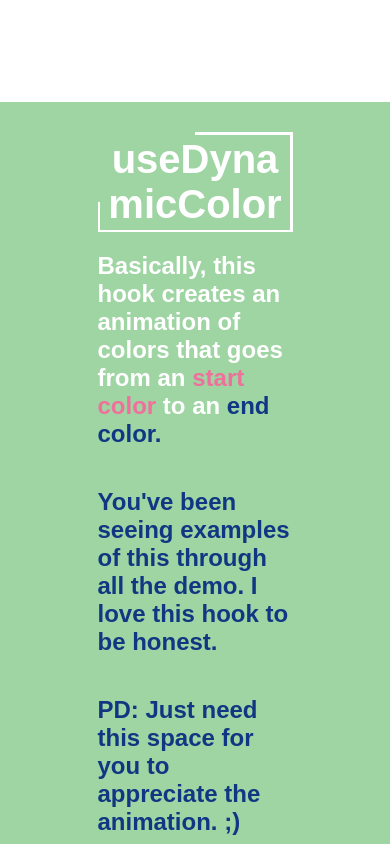
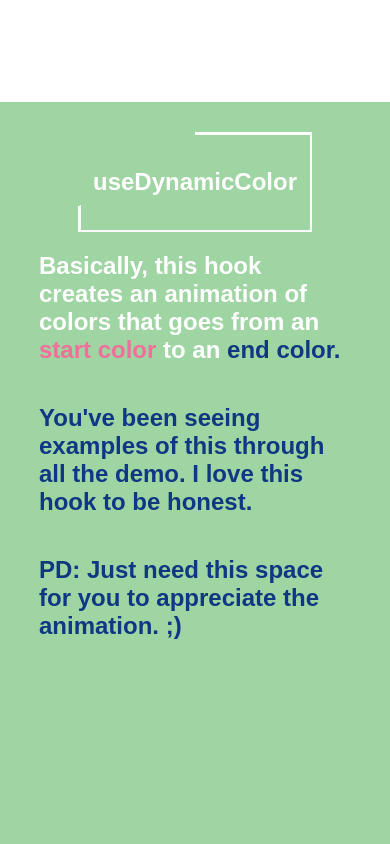
Before and after one commit to zJaaal/react-scroll-utilities, a React (Vite) app: page / in a window 390 px wide. Shown: the part 3600-4444 px from the top of the page. Built offline with nearby package versions, Linux system fonts and the light colour scheme; a web font is replaced by a local one.

Commit message:
make dynamicColor section responsive

```diff
--- /dev/null
+++ b/src/site/components/dynamic/Dynamic.styles.css
@@ -0,0 +1,10 @@
+.explanation {
+  width: 60%;
+}
+
+@media screen and (max-width: 400px) {
+  .explanation {
+    font-size: 16px;
+    width: 80%;
+  }
+}
--- a/src/site/components/dynamic/Dynamic.tsx
+++ b/src/site/components/dynamic/Dynamic.tsx
@@ -1,5 +1,7 @@
 import React, { useRef } from "react";
 import { Rectangle, useDynamicColor } from "../../../lib";
+
+import "./Dynamic.styles.css";
 
 const Dynamic = () => {
   const ref = useRef(null);
@@ -40,10 +42,12 @@ const Dynamic = () => {
         backgroundColor={backgroundColor}
         color={color}
         stroke={5}
-        width={window.innerWidth / 2 + "px"}
+        width="60vw"
         height={100 + "px"}
       >
-        <h1 style={{ color: color, fontSize: "40px" }}>useDynamicColor</h1>
+        <h1 style={{ color: color }} className="long-section-title">
+          useDynamicColor
+        </h1>
       </Rectangle>
       <div
         ref={exampleRef}
@@ -52,17 +56,18 @@ const Dynamic = () => {
           flexDirection: "column",
           alignItems: "center",
         }}
+        className="explanation"
       >
-        <h2 style={{ marginTop: "20px", color, width: "50%" }}>
+        <h2 style={{ marginTop: "20px", color }}>
           Basically, this hook creates an animation of colors that goes from an{" "}
           <span style={{ color: "#ef709b" }}>start color</span> to an{" "}
           <span style={{ color: "#103783" }}>end color.</span>
         </h2>
-        <h2 style={{ marginTop: "40px", color: exampleColor, width: "50%" }}>
+        <h2 style={{ marginTop: "40px", color: exampleColor }}>
           You've been seeing examples of this through all the demo. I love this
           hook to be honest.
         </h2>
-        <h2 style={{ marginTop: "40px", color: exampleColor, width: "50%" }}>
+        <h2 style={{ marginTop: "40px", color: exampleColor }}>
           PD: Just need this space for you to appreciate the animation. ;)
         </h2>
       </div>
```
